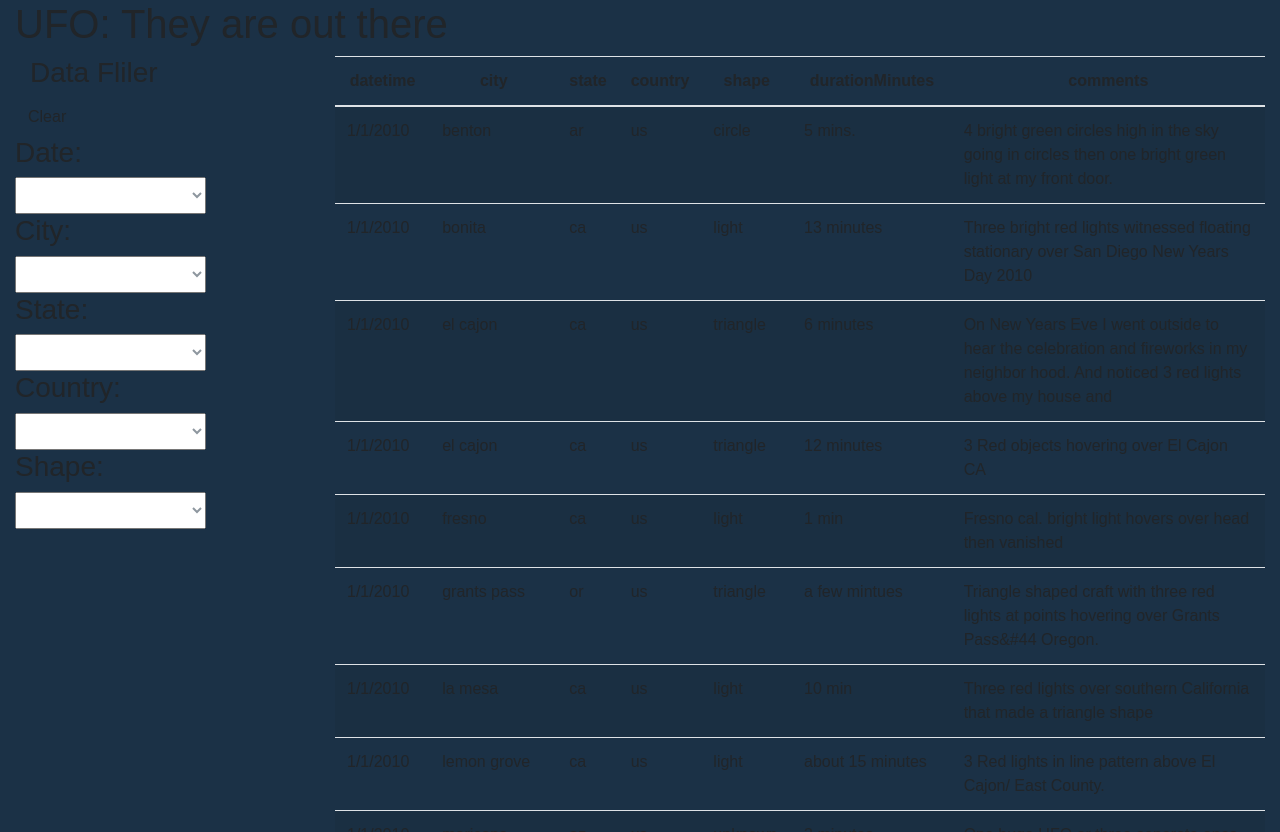
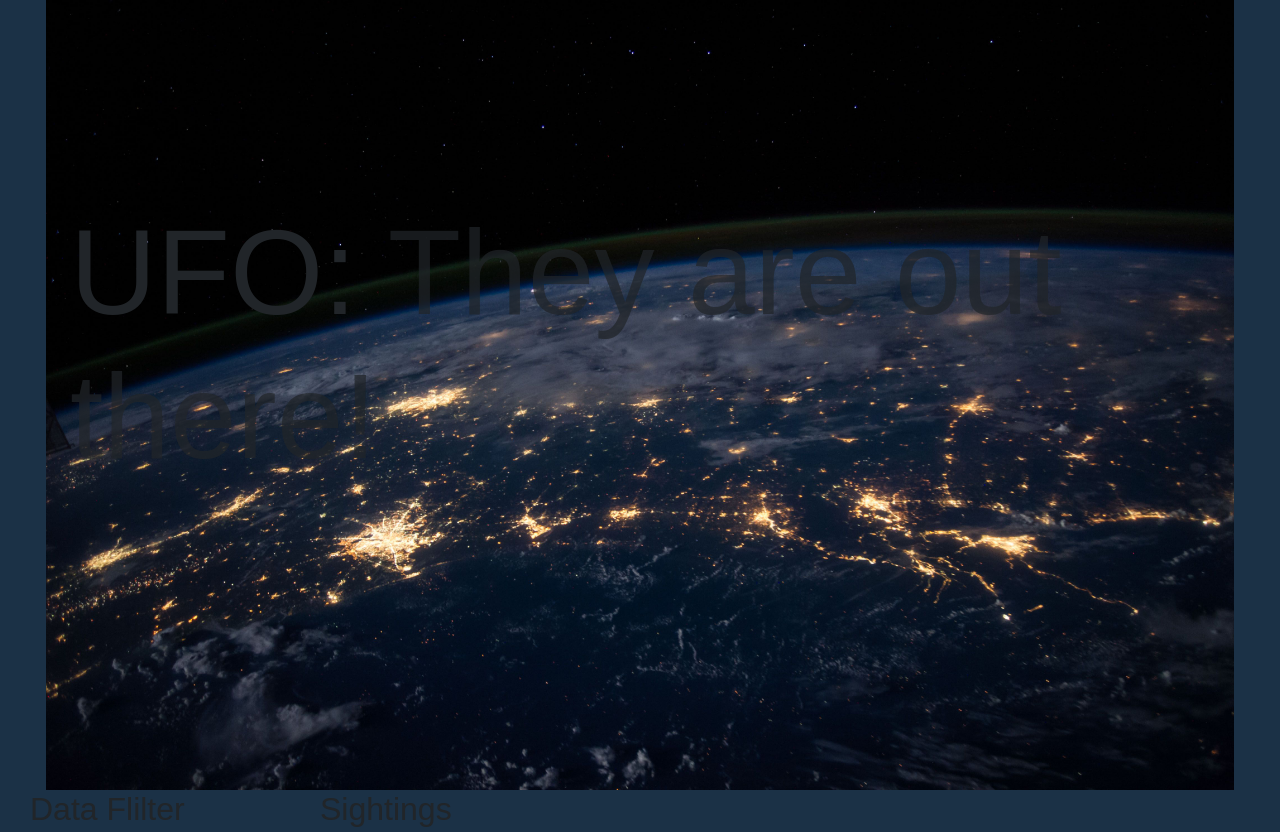
Before and after one commit to newton1021/Javascript-challenge, a plain HTML site: page index.html in a window 1280 px wide. Shown: the top 832 px of the page. Drawn offline with nearby package versions, Linux system fonts and the light colour scheme.

Commit message:
penultimate

```diff
--- a/UFO-Level-1/index.html
+++ b/index.html
@@ -8,27 +8,31 @@
 
 
 		<script src="https://d3js.org/d3.v5.min.js"></script>
-		<link rel="stylesheet" type="text/css" href="../static/css/style.css">
+		<link rel="stylesheet" type="text/css" href="static/css/style.css">
 
 
 	</head>
 
+	<!---- Body Start ------>
+	<body>
 
-	<body>
-		<div class = "container-fluid">
+		<div class="container-fluid">
 			<div class="row">
+				<div class="col-12">
+					<img class="img img-fluid" src="../static/images/nasa.jpg" alt="NASA - Earth">
 
-			</div>
-			<div class="row">
-				<div class="col-md-12">
-					<header class="header">
-						<h1>UFO: They are out there</h1>
-						<!--<img class="nav-ufo" src="../static/images/nasa.jpg">-->
+						<h1 class="overlay-text">UFO: <span class="msg">They are out there!</span></h1>
 
-					</header>
+
 				</div>
 			</div>
-			<div class="row">
+		</div>
+
+
+
+		<div class = "container-fluid">
+
+		<div class="row">
 				<div class="col-md-3">
 
 
@@ -37,7 +41,7 @@
 					<div class="container-fluid">
 						<div class="row">
 							<div class="col-md-12">
-								<h3>Data Fliler</h3>
+								<h2>Data Flilter</h2>
 							</div>
 							<div class="row">
 								<div class="col-md-12">
@@ -54,7 +58,9 @@
 					</div>
 				</div> <!-- column -->
 				<div class = "col-md-9" id="table-area">
-
+					<div class="row">
+						<h2>Sightings</h2>
+					</div>
 					<table class = "table table-striped">
 						<thead>
 							<tr>
@@ -73,7 +79,7 @@
 			</div>
 		</div>
 
-		<script src="../static/js/data.js"></script>
-		<script src="../static/js/app.js"></script>
+		<script src="static/js/data.js"></script>
+		<script src="static/js/app.js"></script>
 	</body>
 </html>
--- a/static/css/style.css
+++ b/static/css/style.css
@@ -9,6 +9,11 @@ body {
   padding: 0;
   margin: 0;
   background-color: #1b3146;
+}
+
+
+.btn {
+  color: #006699;
 }
 
 /* The wrapper contains all of the page's content besides the footer, which is pushed to the bottom of the page */
@@ -37,6 +42,11 @@ body {
   left: 0;
   padding: 5px;
   background: #1b3146;
+}
+
+select {
+  color: navy;
+  font-size: 30px
 }
 
 .navbar {
@@ -191,11 +201,39 @@ select {
     animation: smaller-title 1.2s forwards linear;
   }
 }
+.overlay-text {
+  position:absolute;
+  top: 200px;
+  left: 70px;
+  font-size: 7.5rem;
 
+  animation-duration: 3s;
+  animation-name: title;
+}
+
+.msg {
+    animation-duration: 7s;
+
+  animation-name: subtitle;
+
+}
+
+.msg::after {
+  opacity: 1;
+}
+
+
+.img {
+
+  width: 95%;
+  margin-left: 2.5%;
+  margin-right: 2.5;
+}
 /* keyframe animations which will be used to animate the title */
 @keyframes title {
   from {
     opacity: 0;
+    font-size: 1rem;
   }
 
   to {
@@ -219,7 +257,9 @@ select {
   from {
     opacity: 0;
   }
-
+50% {
+  opacity: 0;
+}
   to {
     opacity: 1;
   }
--- a/static/js/app.js
+++ b/static/js/app.js
@@ -33,7 +33,7 @@ clearBtn.on("click", showAllData)
 //});
 
 //run the filter when pushed.
-
+ids = ["datetime", 'city','state','country','shape'];
 
 filterData = {
 	"datetime": new Set(),
@@ -43,13 +43,25 @@ filterData = {
 	'shape': new Set()
 }
 
-
+function clearSelection(currentFilter = "") {
+	ids.forEach(id => {
+		if (currentFilter != id) {
+			d3.select('#' + id).property('value', "")
+		}
+	})
+}
 
 function filterSetup(id) {
 	var selector = d3.select('#' + id)
 	var vals = [...filterData[id]]
-
-	vals.sort((a,b) => a > b).forEach(x => {
+	var v
+	if(id != "datetime") {
+		v = vals.sort((a,b) => a > b)
+	}
+	else {
+		v = vals;
+	}
+	v.forEach(x => {
 		selector.append('option')
 		.text(x)
 		.property('value', x)
@@ -70,17 +82,14 @@ function init() {
 
 	});
 
-	filterSetup('datetime');
-	filterSetup('city');
-	filterSetup('state');
-	filterSetup('country');
-	filterSetup('shape');
+
+	ids.forEach(id => filterSetup(id));
 }
 
 
 
 function showAllData () {
-
+	clearSelection();
 	tbody.selectAll("tr").remove();
 
 	data.forEach(ufo => {
@@ -98,9 +107,10 @@ function showAllData () {
 function changeFilter(filter){
 	//d3.event.preventDefault();
 
+	clearSelection(filter.id);
 
 	filteredData = tableData.filter(ufo => ufo[filter.id] == filter.value);
-	//filteredData = tableData.filter(ufo => ufo['state'] == "ma");
+
 	tbody.selectAll("tr").remove();
 
 	console.log(filteredData);
@@ -115,6 +125,8 @@ function changeFilter(filter){
 	});
 
 
+
+
 }
 
 init();
```
Also changed, not shown: UFO Sighting/index.html.tmp.html (added, +1 -0 lines), 1 other file.
